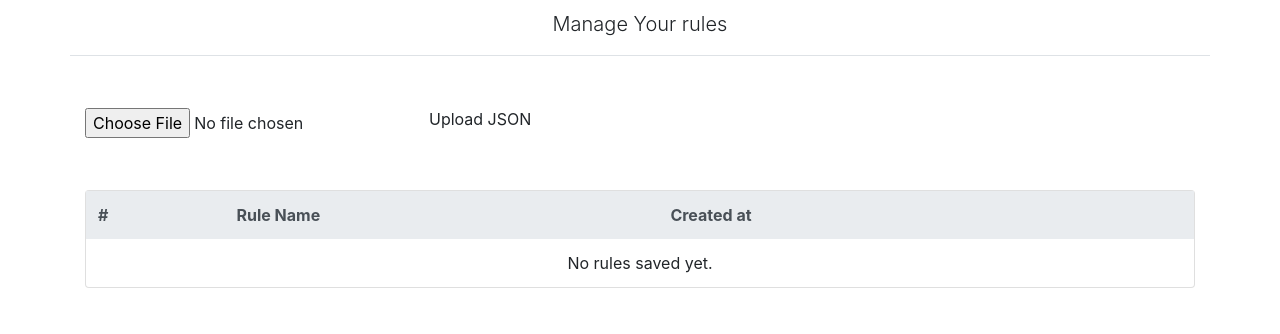
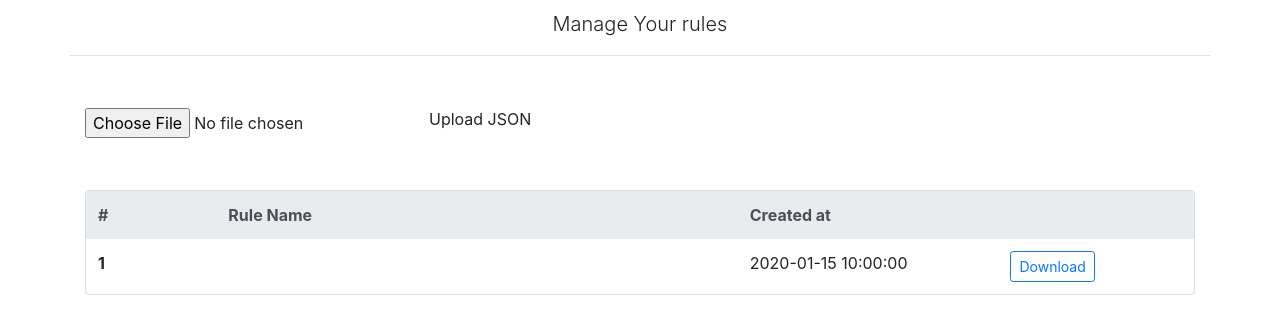
Before and after one commit to camelot-dev/excalibur, a Flask app: page /rules in a window 1280 px wide. Shown: the part 66-400 px from the top of the page. Run offline with Flask 2, Linux system fonts and the light colour scheme; tables that the repository leaves empty hold one stand-in row (values such as "Sample post"); parts of the project's set-up code (start-up, migrations or seed data) failed here and were passed over; some libraries are stand-ins or nearby versions.

Commit message:
Fix jinja if condition

```diff
--- a/excalibur/www/templates/rules.html
+++ b/excalibur/www/templates/rules.html
@@ -40,7 +40,7 @@
                     </tr>
                   </thead>
                   <tbody>
-                    {% if rules_response|length > 0 %}
+                    {% if saved_rules|length > 0 %}
                       {% for rule in saved_rules %}
                         <tr>
                           <th width="10%" scope="row">{{ loop.index }}</th>
--- a/excalibur/www/views.py
+++ b/excalibur/www/views.py
@@ -78,7 +78,7 @@ def workspaces(file_id):
     file = session.query(File).filter(File.file_id == file_id).first()
     rules = session.query(Rule).all()
     session.close()
-    imagepath, file_dimensions, image_dimensions, detected_areas = [None] * 4
+    imagepath, file_dimensions, image_dimensions, detected_areas, saved_rules = [None] * 5
     if file.has_image:
         imagepath = file.imagepath.replace(
             os.path.join(conf.PROJECT_ROOT, 'www'), '')
```
